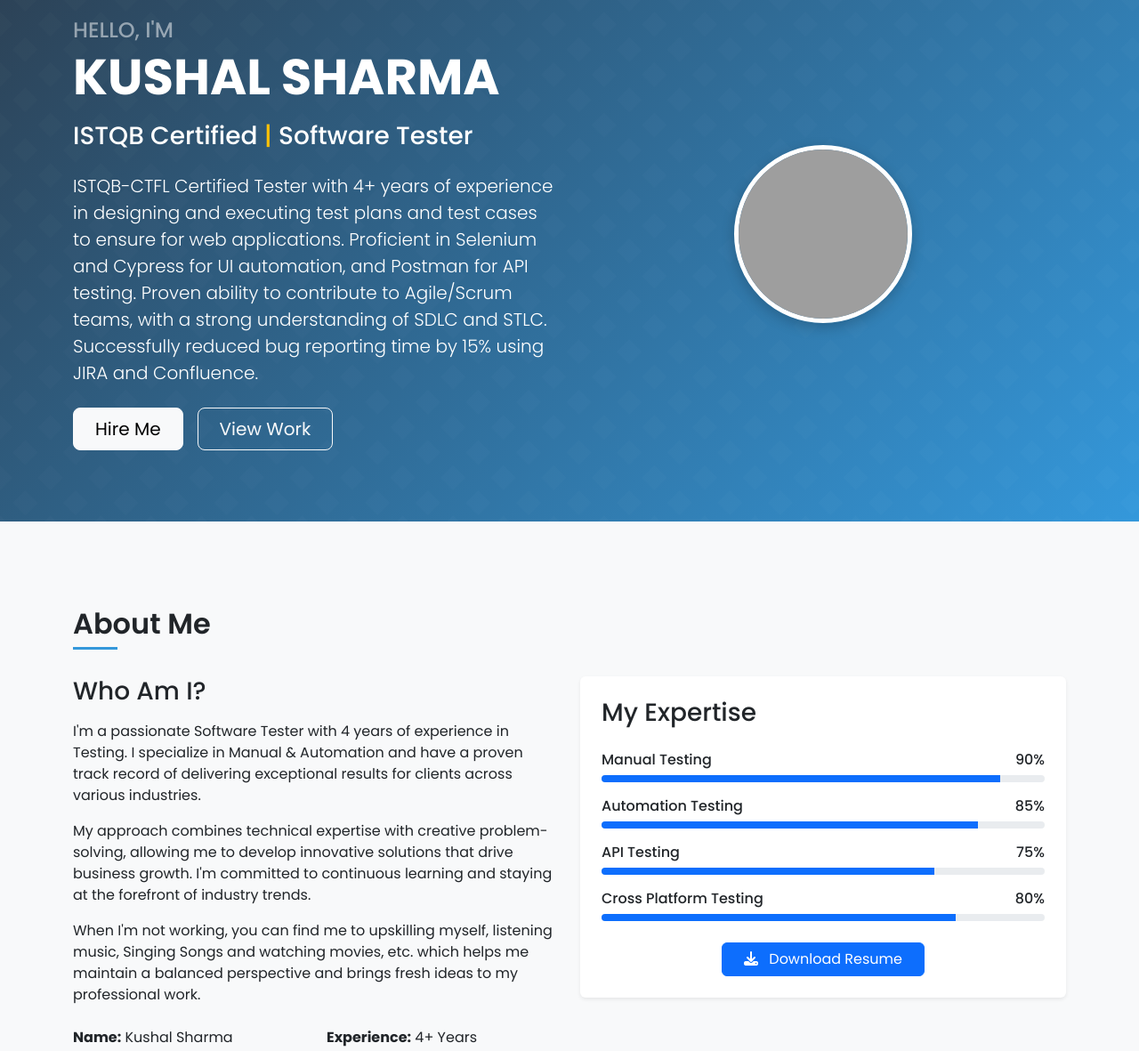
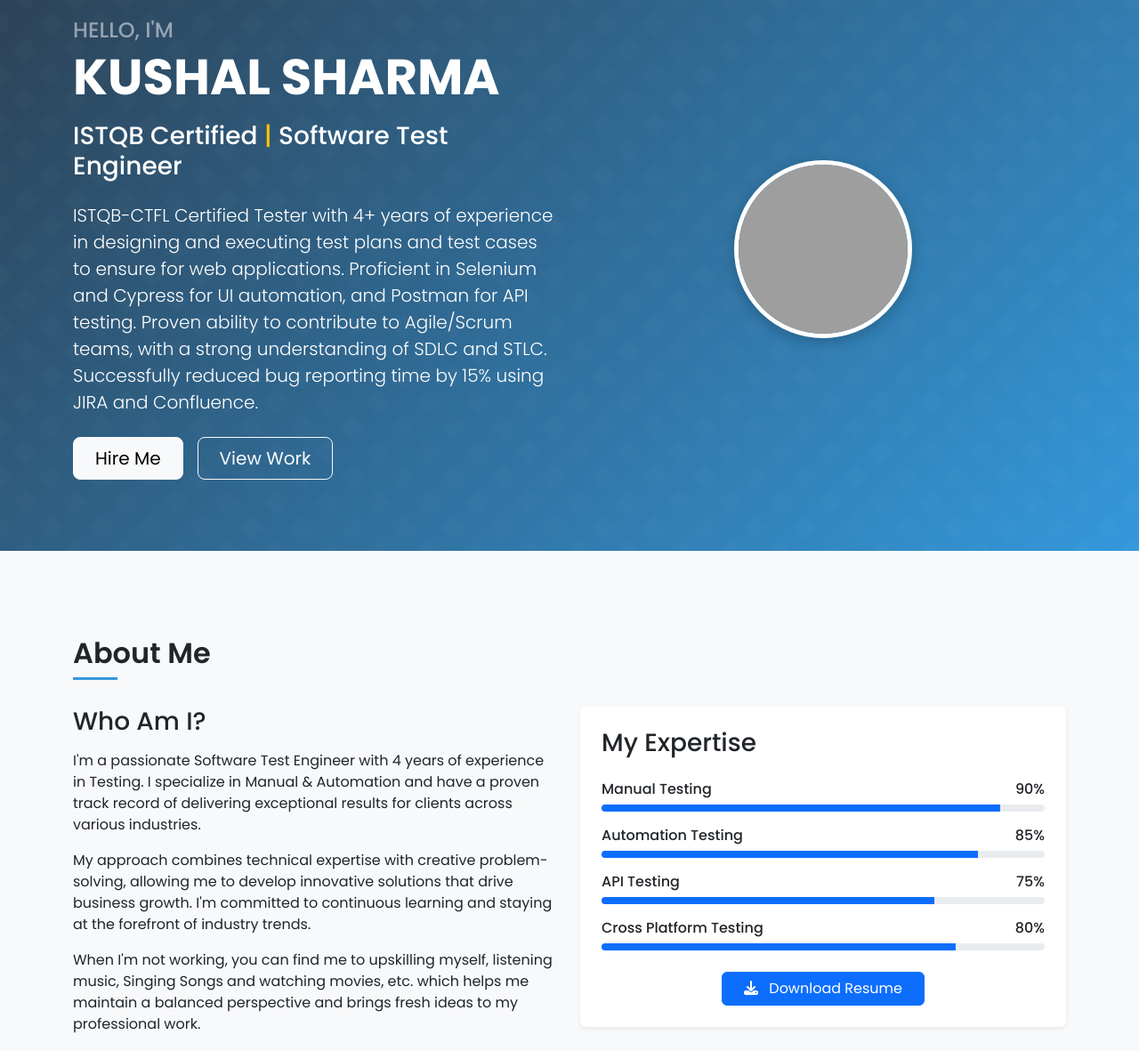
Before and after one commit to KushalSharma28/My_Portfolio, a plain HTML site: page index.html in a window 1280 px wide. Shown: the part 100-1281 px from the top of the page at 89% size. Drawn offline with nearby package versions, Linux system fonts and the light colour scheme; grey boxes are pictures that could not be loaded.

Commit message:
New Changes Added

```diff
--- a/index.html
+++ b/index.html
@@ -53,7 +53,7 @@
                 <div class="col-lg-6 hero-content animate-on-scroll">
                     <h4 class="text-uppercase text-white-50 mb-1">Hello, I'm</h4>
                     <h1 class="display-4 fw-bold mb-3">KUSHAL SHARMA</h1>
-                    <h3 class="mb-4">ISTQB Certified <span class="text-warning">|</span> Software Tester</h3>
+                    <h3 class="mb-4">ISTQB Certified <span class="text-warning">|</span> Software Test Engineer</h3>
                     <p class="lead mb-4">ISTQB-CTFL Certified Tester with 4+ years of experience in designing and executing test plans and test cases to ensure for web applications. Proficient in Selenium and Cypress for UI automation, and Postman for API testing. Proven ability to contribute to Agile/Scrum teams, with a strong understanding of SDLC and STLC. Successfully reduced bug reporting time by 15% using JIRA and Confluence.</p>
                     <div class="d-flex gap-3">
                         <a href="#contact" class="btn btn-light btn-lg px-4">Hire Me</a>
@@ -75,7 +75,7 @@
             <div class="row">
                 <div class="col-lg-6 mb-4 animate-on-scroll">
                     <h3 class="mb-3">Who Am I?</h3>
-                    <p>I'm a passionate Software Tester with 4 years of experience in Testing. I specialize in Manual & Automation and have a proven track record of delivering exceptional results for clients across various industries.</p>
+                    <p>I'm a passionate Software Test Engineer with 4 years of experience in Testing. I specialize in Manual & Automation and have a proven track record of delivering exceptional results for clients across various industries.</p>
                     <p>My approach combines technical expertise with creative problem-solving, allowing me to develop innovative solutions that drive business growth. I'm committed to continuous learning and staying at the forefront of industry trends.</p>
                     <p>When I'm not working, you can find me to upskilling myself, listening music, Singing Songs and watching movies, etc. which helps me maintain a balanced perspective and brings fresh ideas to my professional work.</p>
                     <div class="row mt-4">
```
